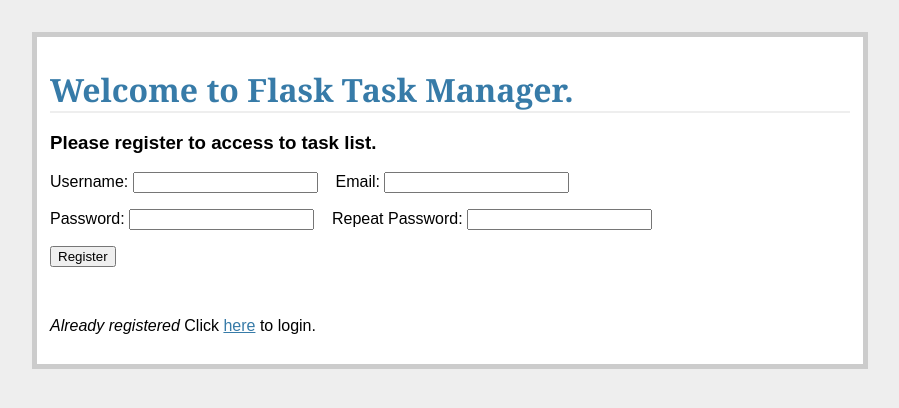
After one commit to jyameo/Flask-Task-Manager, a Flask app: page /register/ in a window 1280 px wide. The commit adds this page. Shown: the top 408 px of the page, without its empty margins (190-1089 px from the left). Run offline with Flask 2, Linux system fonts and the light colour scheme.

Commit message:
User Registration -  Added LoginForm and RegisterForm

```diff
--- a/project/_config.py
+++ b/project/_config.py
@@ -4,8 +4,8 @@ import os
 basedir = os.path.abspath(os.path.dirname(__file__))
 
 DATABASE = 'flasktaskr.db'
-USERNAME = 'admin'
-PASSWORD = 'admin'
+#USERNAME = 'admin'
+#PASSWORD = 'admin'
 WTF_CSRF_ENABLED = True
 SECRET_KEY = os.urandom(24)
 
--- a/project/db_create.py
+++ b/project/db_create.py
@@ -1,4 +1,4 @@
-from views import db
+from view import db
 from models import Task
 from datetime import date
 
--- a/project/forms.py
+++ b/project/forms.py
@@ -1,6 +1,16 @@
 from flask_wtf import Form
-from wtforms import StringField, DateField, IntegerField, SelectField
-from wtforms.validators import DataRequired
+from wtforms import StringField, DateField, IntegerField, SelectField, PasswordField
+from wtforms.validators import DataRequired, Length, EqualTo
+
+class RegisterForm(Form):
+    name = StringField('Username',validators=[DataRequired(), Length(min=4,max=25)])
+    email = StringField('Email',validators=[DataRequired(), Length(min=4,max=40)])
+    password = PasswordField('Password',validators=[DataRequired(), Length(min=4,max=40)])
+    confirm = PasswordField('Repeat Password',validators=[DataRequired(), EqualTo('password',message = 'Passwords must match')])
+
+class LoginForm(Form):
+    name = StringField('Username',validators=[DataRequired()])
+    password = PasswordField('Password', validators=[DataRequired()])
 
 class AddTaskForm(Form):
     task_id = IntegerField()
--- /dev/null
+++ b/project/templates/register.html
@@ -0,0 +1,25 @@
+{% extends "_base.html" %}
+{% block content %}
+
+<h1> Welcome to Flask Task Manager. </h1>
+<h3> Please register to access to task list.</h3>
+    <form method="POST" action="">
+        {{ form.csrf_token }}
+        <p>
+            {{ form.name.label }}: {{form.name}}
+            &nbsp;&nbsp;
+            {{ form.email.label }}: {{ form.email}}
+        </p>
+        <p>
+            {{ form.password.label }}: {{form.password}}
+            &nbsp;&nbsp;
+            {{ form.confirm.label }}: {{ form.confirm }}
+        </p>
+        <p><input type="submit" value="Register"></p>
+    </form>
+
+    <br>
+
+    <p><em>Already registered</em> Click <a href="/">here</a> to login.</p>
+
+{% endblock %}
--- a/project/view.py
+++ b/project/view.py
@@ -1,14 +1,14 @@
 from functools import wraps
-from forms import AddTaskForm
+from forms import AddTaskForm, RegisterForm, LoginForm
 from flask import Flask, flash, redirect, render_template, \
     request,session, url_for, g
 from flask.ext.sqlalchemy import SQLAlchemy
-from models import Task
 
 app = Flask(__name__)
 app.config.from_object('_config')
 db = SQLAlchemy(app)
 
+from models import Task,User
 
 def login_required(test):
     @wraps(test)
@@ -20,6 +20,24 @@ def login_required(test):
             return redirect(url_for('login'))
     return wrap
 
+@app.route('/register/', methods=['POST','GET'])
+def register():
+    error = None
+    form = RegisterForm(request.form)
+    if request.method == 'POST':
+        if form.validate_on_submit():
+            new_user = User(
+                form.name.data,
+                form.email.data,
+                form.password.data,
+            )
+            db.session.add(new_user)
+            db.session.commit()
+            flash('Thanks for registering. Please Login')
+            return redirect(url_for('login'))
+    return render_template('register.html', form=form, error=error)
+
+
 @app.route('/logout')
 def logout():
     session.pop('logged_in',None)
@@ -28,16 +46,20 @@ def logout():
 
 @app.route('/', methods=['GET', 'POST'])
 def login():
+    error = None
+    form = LoginForm(request.form)
     if request.method == 'POST':
-        if request.form['username'] != app.config['USERNAME'] \
-            or request.form['password'] != app.config['PASSWORD']:
-            error = 'Invalid Credentials. Please try again.'
-            return render_template('login.html',error=error)
+        if form.validate_on_submit():
+            user = db.session.query(User).filter_by(name=request.form['name']).first()
+            if user is not None and user.password == request.form['password']:
+                session['logged_in'] = True
+                flash('Welcome')
+                return redirect(url_for('tasks'))
+            else:
+                error = 'Invalid username or password.'
         else:
-            session['logged_in'] = True
-            flash('Welcome!')
-            return redirect(url_for('tasks'))
-    return render_template('login.html')
+            error = 'Both fields are required'
+    return render_template('login.html', form=form,error=error)
 
 @app.route('/tasks/')
 @login_required
@@ -63,7 +85,7 @@ def new_task():
             form.priority.data,
             '1')
             db.session.add(new_task)
-            bd.session.commit()
+            db.session.commit()
             flash("New entry was successfully posted. Thanks.")
         return redirect(url_for('tasks'))
 
```
Also changed, not shown: project/models.py (+17 -1 lines), project/templates/login.html (+11 -7 lines), project/flasktaskr.db.
